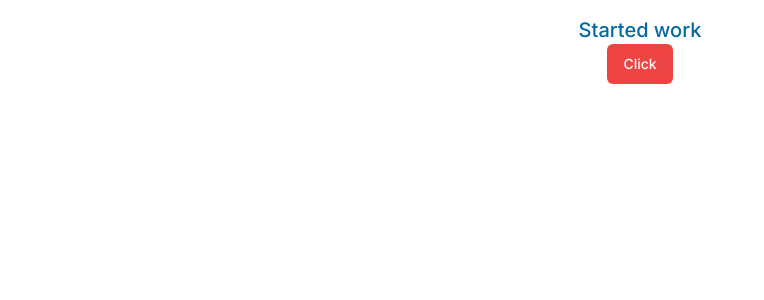
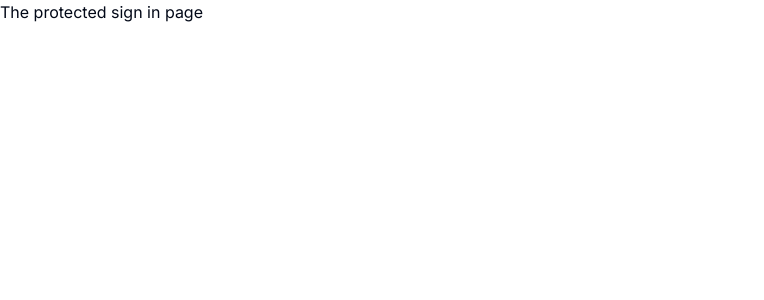
Before and after one commit to Faotu/lms-wep-app, a Next.js app: page / in a window 1280 px wide. Shown: the top 300 px of the page, without its empty margins (0-764 px from the left). Built offline with nearby package versions, Linux system fonts and the light colour scheme.

Commit message:
routes folder structures

```diff
--- /dev/null
+++ b/app/(auth)/(routes)/signin/page.tsx
@@ -0,0 +1,11 @@
+import React from "react";
+
+const SignPage = () => {
+  return (
+    <div>
+      <h1>Sign in page but unprotect route</h1>
+    </div>
+  );
+};
+
+export default SignPage;
--- /dev/null
+++ b/app/(mydashboard)/(routes)/page.tsx
@@ -0,0 +1,6 @@
+import { Button } from "@/components/ui/button";
+import Image from "next/image";
+
+export default function Home() {
+  return <p>The protected sign in page</p>;
+}
--- a/app/page.tsx
+++ /dev/null
@@ -1,13 +0,0 @@
-import { Button } from "@/components/ui/button";
-import Image from "next/image";
-
-export default function Home() {
-  return (
-    <div className="flex flex-col items-center justify-center">
-      <p className="text-xl font-medium text-sky-700 text-center pt-4">
-        Started work
-      </p>
-      <Button variant="destructive">Click</Button>
-    </div>
-  );
-}
```
